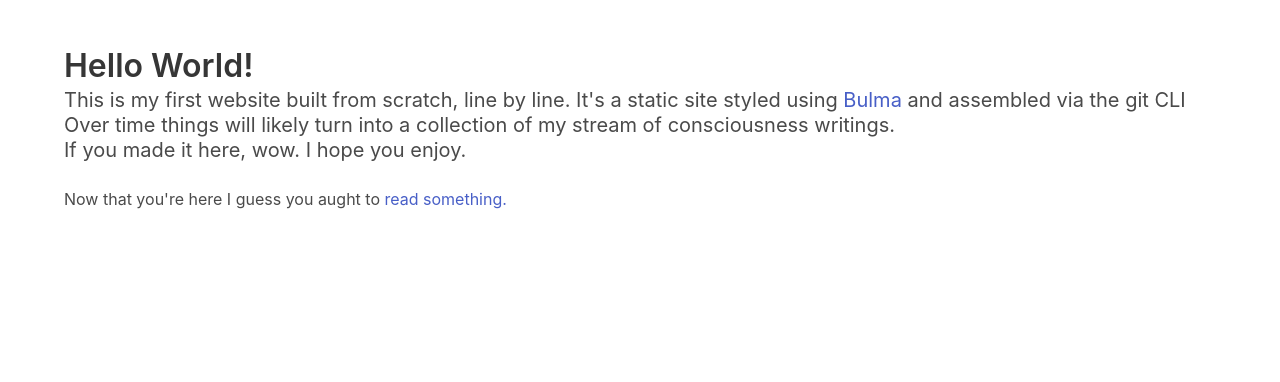
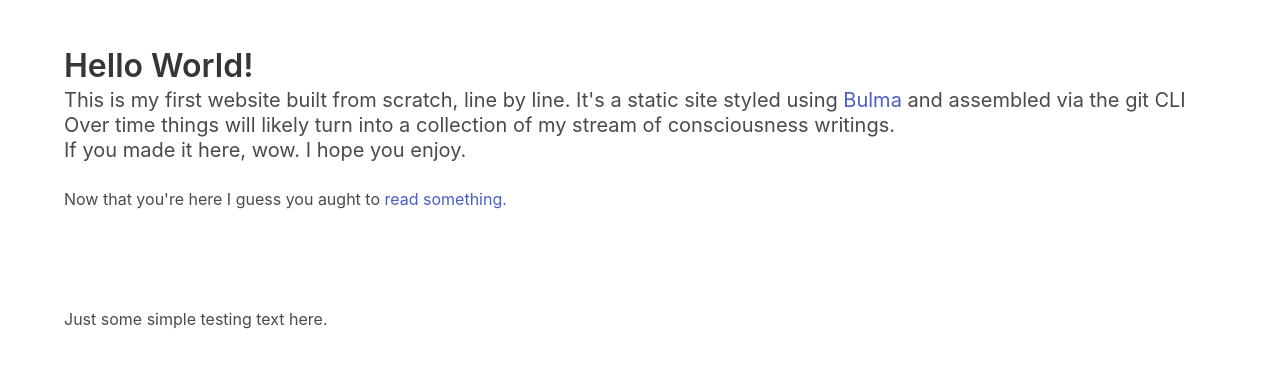
Before and after one commit to Brianmitchtay/Brianmitchtay.github.io, a website: page index.html in a window 1280 px wide. Drawn offline with nearby package versions, Linux system fonts and the light colour scheme.

Commit message:
testing the env var GH_TOKEN

```diff
--- a/index.html
+++ b/index.html
@@ -26,6 +26,13 @@
         </p>
         <p>Now that you're here I guess you aught to <a href="first-thoughts.html"> read something. </a>
         </div>
-      </section>
+    </section>
+    <section class="section">
+      <div class="container">
+        <h2>
+          Just some simple testing text here.
+        </h2>
+      </div>
+    </section>
   </body>
 </html>
```
Also changed, not shown: js/main.js (deleted), 1 other file.
